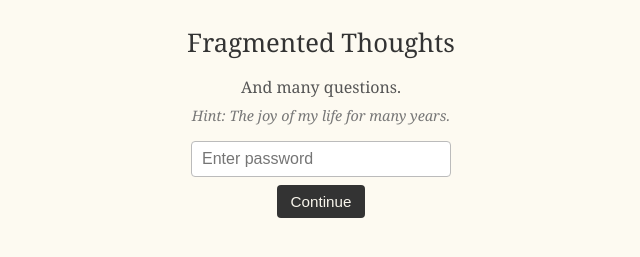
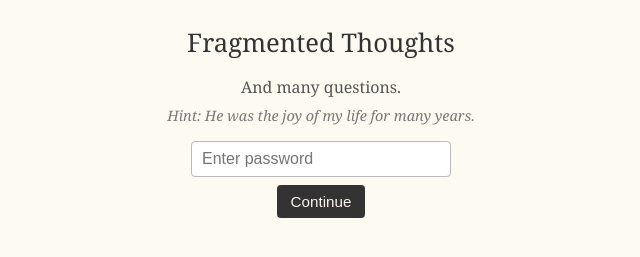
Before and after one commit to marcus-aur/meditations, a Jekyll site: the page built from index.md, in a window 1280 px wide. Shown: the part 136-393 px from the top of the page, without its empty margins (319-959 px from the left). Built offline with Jekyll 4.4.1, drawn with Linux system fonts in a browser that asks for light colours; part of the change alters nothing that is shown.

Commit message:
Update default.html

```diff
--- a/_layouts/default.html
+++ b/_layouts/default.html
@@ -150,11 +150,11 @@
         <div id="lock-screen">
           <h1 id="lock-title">Fragmented Thoughts</h1>
           <p id="lock-subtitle">And many questions.</p>
-          <p class="hint" id="hint-text">Hint: The joy of my life for many years.</p>
+          <p class="hint" id="hint-text">Hint: He was the joy of my life for many years.</p>
 
           <input type="password" id="pw-input" placeholder="Enter password">
           <br>
-          <button type="button" onclick="unlock()">Continue</button>
+          <button type="button" id="unlock-btn">Continue</button>
           <div id="error-msg"></div>
         </div>
 
@@ -225,7 +225,6 @@
     }
 
     function showLock(which) {
-      // show lock screen, hide content (nav depends on whether site is unlocked)
       document.getElementById("lock-screen")?.style.display = "block";
       document.getElementById("content")?.style.display = "none";
       setLockText(which);
@@ -233,13 +232,15 @@
     }
 
     function unlock() {
+      console.log("unlock() fired", new Date().toISOString()); // TEMP DEBUG
+
       const input = document.getElementById("pw-input");
       const error = document.getElementById("error-msg");
       if (!input) return;
 
-      const value = input.value;
+      const value = (input.value || "").trim();
 
-      // 1) Site unlock first (required everywhere)
+      // 1) Site unlock first
       if (!sessionStorage.getItem(SITE_KEY)) {
         if (value === SITE_PASSWORD) {
           sessionStorage.setItem(SITE_KEY, "1");
@@ -263,7 +264,7 @@
         }
       }
 
-      // 2) Journal unlock (only on journal page)
+      // 2) Journal unlock
       if (SECTION === "journal" && !sessionStorage.getItem(JOURNAL_KEY)) {
         if (value === JOURNAL_PASSWORD) {
           sessionStorage.setItem(JOURNAL_KEY, "1");
@@ -273,7 +274,7 @@
         }
       }
 
-      // 3) Business unlock (only on business page)
+      // 3) Business unlock
       if (SECTION === "business" && !sessionStorage.getItem(BUSINESS_KEY)) {
         if (value === BUSINESS_PASSWORD) {
           sessionStorage.setItem(BUSINESS_KEY, "1");
@@ -284,13 +285,30 @@
       }
 
       // Incorrect
-      error.textContent = "Incorrect password.";
+      if (error) error.textContent = "Incorrect password.";
       input.value = "";
       input.focus();
     }
 
+    // Make unlock globally accessible (belt + suspenders)
+    window.unlock = unlock;
+
     document.addEventListener("DOMContentLoaded", function () {
-      // If site not unlocked, show the main lock (with its hint)
+      // Bind button click (avoids inline handler issues)
+      const btn = document.getElementById("unlock-btn");
+      if (btn) btn.addEventListener("click", unlock);
+
+      // Enter key submits (only while lock screen is visible)
+      const input = document.getElementById("pw-input");
+      if (input) {
+        input.addEventListener("keyup", function (e) {
+          if (e.key === "Enter" && document.getElementById("lock-screen")?.style.display !== "none") {
+            unlock();
+          }
+        });
+      }
+
+      // If site not unlocked, show the main lock
       if (!sessionStorage.getItem(SITE_KEY)) {
         showLock("site");
         return;
@@ -314,13 +332,6 @@
       // Otherwise show content
       showUnlockedContent();
     });
-
-    // Enter key submits
-    document.addEventListener("keyup", function (e) {
-      if (e.key === "Enter" && document.getElementById("lock-screen")?.style.display !== "none") {
-        unlock();
-      }
-    });
   </script>
 </body>
 </html>
```
